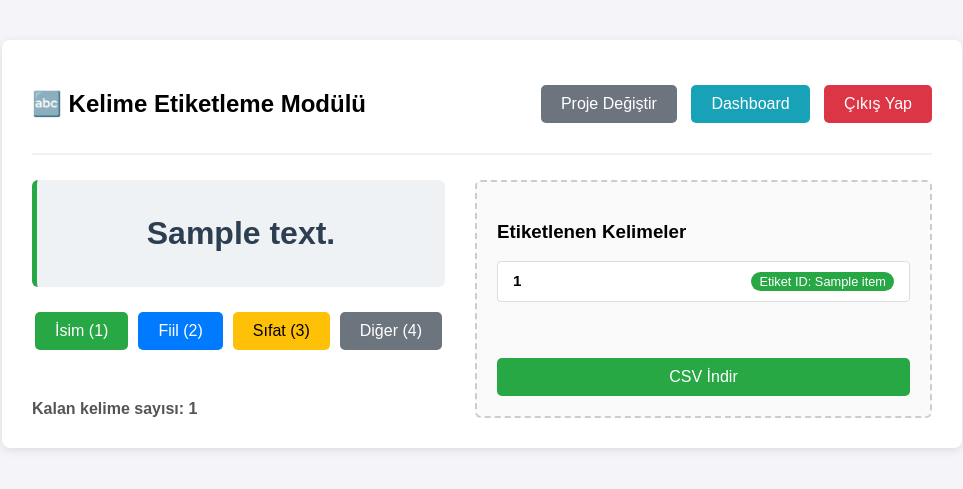
After one commit to MahmutEmreNarol/staj_labeling_project, a FastAPI app: template Templates/word.html in a window 1280 px wide. The commit adds this page. Shown: the top 489 px of the page, without its empty margins (158-1121 px from the left). Run offline with FastAPI, Linux system fonts and the light colour scheme; the template is opened without the code that fills it: most values are stand-ins (such as "Sample title", 1, 10 or a date in 2020).

Commit message:
feat(word-labeling): Add parse_word_input, /word routes, and word labeling UI template

```diff
--- a/Templates/dashboard.html
+++ b/Templates/dashboard.html
@@ -10,7 +10,8 @@
 
     <!-- çıkış yapma kısmı -->
     <a href="/"><button>Çıkış Yap / Ana Sayfa</button></a>
-<a href="/sentence"><button>Cümle Kısmına geç</button></a>
-<a href="/image"><button>Görsel Kısmına geç</button></a>
+    <a href="/sentence"><button>Cümle Etiketleme</button></a>
+    <a href="/word"><button>Kelime Etiketleme</button></a>
+    <a href="/image"><button>Görsel Etiketleme</button></a>
 </body>
 </html>
--- /dev/null
+++ b/Templates/word.html
@@ -0,0 +1,165 @@
+<!DOCTYPE html>
+<html lang="tr">
+<head>
+    <meta charset="UTF-8">
+    <title>Kelime Etiketleme Sistemi</title>
+    <style>
+        body { font-family: Arial, sans-serif; margin: 40px; background-color: #f4f4f9; }
+        .card {
+            background: white;
+            padding: 30px;
+            border-radius: 8px;
+            box-shadow: 0 2px 10px rgba(0,0,0,0.1);
+            max-width: 900px;
+            margin: 0 auto;
+        }
+
+        .header-bar {
+            display: flex;
+            justify-content: space-between;
+            align-items: center;
+            margin-bottom: 25px;
+            border-bottom: 2px solid #eef2f5;
+            padding-bottom: 15px;
+        }
+
+        .btn { padding: 10px 20px; font-size: 1rem; cursor: pointer; border: none; border-radius: 5px; color: white; background-color: #007bff; text-decoration: none; display: inline-block; }
+        .btn:hover { opacity: 0.9; }
+        .btn-danger { background-color: #dc3545; }
+        .btn-success { background-color: #28a745; }
+
+        .project-list {
+            display: flex;
+            flex-wrap: wrap;
+            gap: 15px;
+            justify-content: center;
+            margin: 20px 0;
+        }
+
+        .project-card {
+            background: white;
+            border: 1px solid #ddd;
+            padding: 15px 25px;
+            border-radius: 6px;
+            cursor: pointer;
+            text-decoration: none;
+            color: #333;
+            font-weight: bold;
+            box-shadow: 0 2px 5px rgba(0,0,0,0.05);
+        }
+        .project-card:hover { border-color: #007bff; color: #007bff; }
+
+        .custom-textarea { width: 100%; height: 120px; padding: 10px; border: 1px solid #ccc; border-radius: 5px; box-sizing: border-box; font-family: inherit; font-size: 1rem; resize: vertical; margin-top: 10px; }
+
+        .main-container { display: flex; gap: 30px; }
+        .left-panel { flex: 1; display: flex; flex-direction: column; }
+        .word-box { font-size: 2rem; font-weight: bold; text-align: center; padding: 35px; background-color: #eef2f5; border-left: 5px solid #28a745; margin-bottom: 25px; border-radius: 6px; color: #2c3e50; }
+        .btn-group { display: flex; gap: 10px; justify-content: center; margin-bottom: 25px; }
+        .remaining-count { font-size: 1rem; font-weight: bold; color: #555; margin-top: auto; }
+
+        .right-panel { flex: 1; border: 2px dashed #ccc; border-radius: 6px; padding: 20px; background-color: #fafafa; display: flex; flex-direction: column; }
+        .output-list { list-style: none; padding: 0; margin: 0 0 20px 0; overflow-y: auto; max-height: 350px; }
+        .output-item { background-color: white; padding: 10px 15px; border-radius: 4px; margin-bottom: 10px; border: 1px solid #ddd; font-size: 0.95rem; display: flex; justify-content: space-between; }
+        .label-badge { background-color: #28a745; color: white; padding: 2px 8px; border-radius: 12px; font-size: 0.8rem; }
+
+        .alert-success { background-color: #d4edda; color: #155724; padding: 15px; border-radius: 6px; font-weight: bold; border: 1px solid #c3e6cb; text-align: center; }
+    </style>
+</head>
+<body>
+
+<div class="card">
+    <div class="header-bar">
+        <h2>🔤 Kelime Etiketleme Modülü</h2>
+        <div>
+            {% if selected_project_id %}
+                <a href="/word" class="btn" style="background-color: #6c757d; margin-right: 10px;">Proje Değiştir</a>
+            {% endif %}
+            <a href="/dashboard" class="btn" style="background-color: #17a2b8; margin-right: 10px;">Dashboard</a>
+            <a href="/logout" class="btn btn-danger">Çıkış Yap</a>
+        </div>
+    </div>
+
+    <!-- DURUM 1: Henüz Bir Proje Seçilmediyse -->
+    {% if not selected_project_id %}
+    <h3 style="text-align: center;">Mevcut Kelime Projeleri</h3>
+    <div class="project-list">
+        {% for project in projects %}
+            <a href="/word?project_id={{ project[0] }}" class="project-card">
+                📁 {{ project[1] }}
+            </a>
+        {% else %}
+            <p style="color: #666;">Henüz kayıtlı kelime projesi yok.</p>
+        {% endfor %}
+    </div>
+
+    <hr style="margin: 30px 0; border: 0; border-top: 1px solid #ddd;">
+
+    <h3>➕ Yeni Kelime Projesi Ekle</h3>
+    <form action="/create-project-word" method="POST" style="text-align: left; max-width: 500px; margin: 0 auto;">
+        <label for="project_name"><b>Proje Adı:</b></label>
+        <input type="text" id="project_name" name="project_name" required style="width: 100%; padding: 8px; margin: 8px 0 15px 0; box-sizing: border-box;">
+
+        <label for="raw_text"><b>Metin Yapıştır (Kelimelere Bölünecek):</b></label>
+        <textarea id="raw_text" name="raw_text" class="custom-textarea" placeholder="Metnini buraya yapıştırın, otomatik olarak kelimelere ayrılacaktır..." required></textarea>
+
+        <div style="margin-top: 15px; text-align: right;">
+            <button type="submit" class="btn btn-success">+ Kelime Projesi Oluştur ve Başla</button>
+        </div>
+    </form>
+
+    <!-- DURUM 2: Bir Proje Seçildiyse -->
+    {% else %}
+    <div class="main-container">
+        <!-- SOL PANEL: Kelime Gösterimi & Etiket Butonları -->
+        <div class="left-panel">
+            <div class="word-box">
+                {{ task_content }}
+            </div>
+
+            <!-- SADECE TASK_ID VARSA FORM VE BUTONLARI GÖSTER -->
+            {% if task_id %}
+            <form action="/word" method="POST">
+                <input type="hidden" name="project_id" value="{{ selected_project_id }}">
+                <input type="hidden" name="task_id" value="{{ task_id }}">
+
+                <div class="btn-group">
+                    <button type="submit" name="label_id" value="1" class="btn" style="background-color: #28a745;">İsim (1)</button>
+                    <button type="submit" name="label_id" value="2" class="btn" style="background-color: #007bff;">Fiil (2)</button>
+                    <button type="submit" name="label_id" value="3" class="btn" style="background-color: #ffc107; color: black;">Sıfat (3)</button>
+                    <button type="submit" name="label_id" value="4" class="btn" style="background-color: #6c757d;">Diğer (4)</button>
+                </div>
+            </form>
+            {% else %}
+            <!-- KELİME BİTTİĞİNDE BUTONLAR GİZLENİR VE BU BİLGİ VERİLİR -->
+            <div class="alert-success">
+                🎉 Projedeki tüm kelimeler etiketlendi!
+            </div>
+            {% endif %}
+
+            <div class="remaining-count" style="margin-top: 25px;">
+                Kalan kelime sayısı: <span>{{ remaining_count }}</span>
+            </div>
+        </div>
+
+        <!-- SAĞ PANEL: Anlık Output Kısmı -->
+        <div class="right-panel">
+            <h3>Etiketlenen Kelimeler</h3>
+            <ul class="output-list">
+                {% for item in completed_tasks %}
+                <li class="output-item">
+                    <span><b>{{ item[0] }}</b></span>
+                    <span class="label-badge">Etiket ID: {{ item[1] }}</span>
+                </li>
+                {% else %}
+                <p style="color: #888;">Henüz etiketlenmiş kelime yok.</p>
+                {% endfor %}
+            </ul>
+            <a href="/export/{{ selected_project_id }}" class="btn btn-success" style="margin-top: auto; text-align: center;">CSV İndir</a>
+        </div>
+    </div>
+    {% endif %}
+
+</div>
+
+</body>
+</html>
--- a/main.py
+++ b/main.py
@@ -6,7 +6,7 @@ from auth import login as db_login
 from auth import register as db_register
 from fastapi.responses import RedirectResponse
 from labeling import get_next_task, labeler,get_remaining_count,completed_task,export_ended_task
-from input import parse_text_input, create_project,project_adder_text,get_project
+from input import parse_text_input, parse_word_input, create_project,project_adder_text,get_project
 
 
 
@@ -107,6 +107,59 @@ def sentence_post(request :Request,task_id:int =Form(...),label_id=Form(...),pro
     ##parse_text_input(raw_text=raw_text)
     return RedirectResponse(url=f"/sentence?project_id={project_id}", status_code=status.HTTP_303_SEE_OTHER)
 
+@app.get("/word")
+def word_get(request: Request, project_id: int = None):
+    user_id = request.cookies.get("user_id")
+    if not user_id:
+        return RedirectResponse(url="/login", status_code=status.HTTP_303_SEE_OTHER)
+
+    task = None
+    show_task = []
+    show_task_count = 0
+    task_id = None
+    content = ""
+    if project_id:
+        task = get_next_task(int(user_id), project_id=project_id)
+        show_task = completed_task(int(project_id))
+        show_task_count = get_remaining_count(int(project_id))
+        if task:
+            task_id = task[0]
+            content = task[1]
+        else:
+            task_id = None
+            content = "Tebrikler Başka kelime kalmadı"
+
+    projects = get_project(int(user_id))
+
+    return templates.TemplateResponse(request=request, name="word.html", context={
+        "task_id": task_id,
+        "task_content": content,
+        "projects": projects,
+        "selected_project_id": project_id,
+        "remaining_count": show_task_count,
+        "completed_tasks": show_task
+    })
+
+@app.post("/word")
+def word_post(request: Request, task_id: int = Form(...), label_id=Form(...), project_id: int = Form(...)):
+    user_id = request.cookies.get("user_id")
+    if not user_id:
+        return RedirectResponse(url="/login", status_code=status.HTTP_303_SEE_OTHER)
+    labeler(task_id, label_id, int(user_id))
+    return RedirectResponse(url=f"/word?project_id={project_id}", status_code=status.HTTP_303_SEE_OTHER)
+
+@app.post("/create-project-word")
+async def create_project_word_post(request: Request, project_name: str = Form(...), raw_text: str = Form(...)):
+    user_id = request.cookies.get("user_id")
+    if not user_id:
+        return RedirectResponse(url="/login", status_code=status.HTTP_303_SEE_OTHER)
+
+    cleandata = parse_word_input(raw_text)
+    project_id = create_project(int(user_id), project_name, raw_text, "Word")
+    project_adder_text(project_id, int(user_id), cleandata)
+
+    return RedirectResponse(url=f"/word?project_id={project_id}", status_code=status.HTTP_303_SEE_OTHER)
+
 @app.post("/create-project")
 async def create_project_post(request :Request,project_name :str=Form(...) ,raw_text:str=Form()):
     user_id = request.cookies.get("user_id")
```
Also changed, not shown: input.py (+7 -0 lines).
